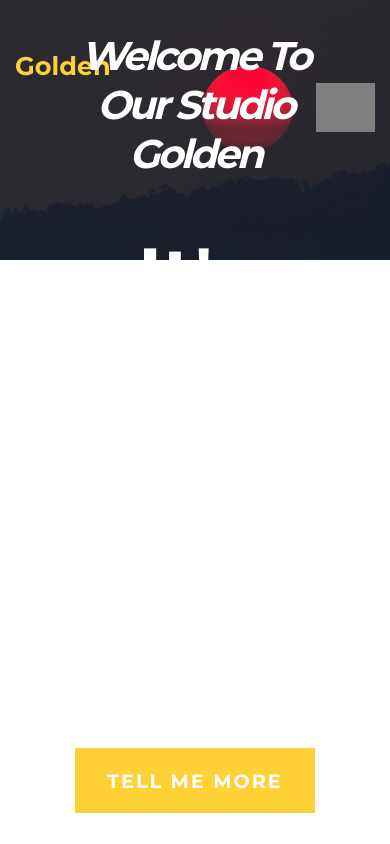
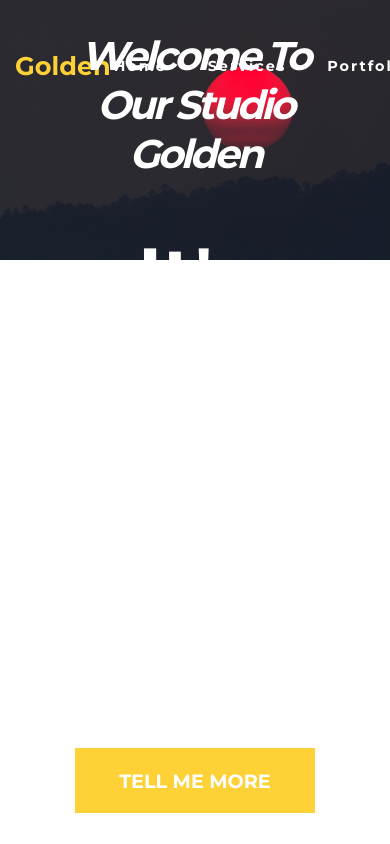
Before and after one commit to thempower/Simple-landing-page-using-git-and-task-runner, a website: page index.html in a window 390 px wide. Shown: the top 844 px of the page. Drawn offline with Linux system fonts and the light colour scheme.

Commit message:
css reset

```diff
--- a/sass/style.scss
+++ b/sass/style.scss
@@ -279,85 +279,4 @@ footer h5 {
     font-weight: normal;
 }
 
-/*  Burger Styling */
-.burger {
-    background: transparent;
-    border: none;
-    outline: none;
-    cursor: pointer;
-    display: none;
-
-}
-
-.line {
-    width: 3em;
-    height: .3em;
-    background: var(--gold);
-    margin: .7em;
-    border-radius: 20px;
-    transition: .3s ease-in-out;
-
-}
-
 /* Media Queries */
-
-@media only screen and (max-width: 1000px) {
-    ul {
-
-        width: 100%;
-    }
-
-    .logo {
-        height: 4.5em;
-
-    }
-
-    .burger {
-        background-color: gray;
-        display: block;
-        transition: .3s ease-in-out;
-        z-index: 1;
-    }
-
-    .burger.active .line:first-child {
-        transform: translateY(-300px);
-        background-color: red;
-    }
-
-    .burger.active .line:nth-child(2){
-        transform: rotate(-405deg) translateY(8px);
-    }
-
-    .burger.active .line:nth-child(3){
-        transform: rotate(-320deg) translateY(-10px);
-    }
-
-    ul {
-        position: absolute;
-        right: 0;
-        top: 10vh;
-        background-color: whitesmoke;
-        height: 90vh;
-        flex-direction: column;
-        text-align: center;
-        transform: translate(100%);
-        transition: .3s ease-in-out;
-    }
-
-    ul.active {
-        transform: translate(0%);
-
-    }
-
-    a {
-        font-size: 2.5rem;
-        letter-spacing: 2px;
-    }
-
-}
-
-@media only screen and (max-width: 760px) {
-    ul {
-        width: 100%;
-    }
-}
```
Also changed, not shown: css/style.css, 1 other file.
